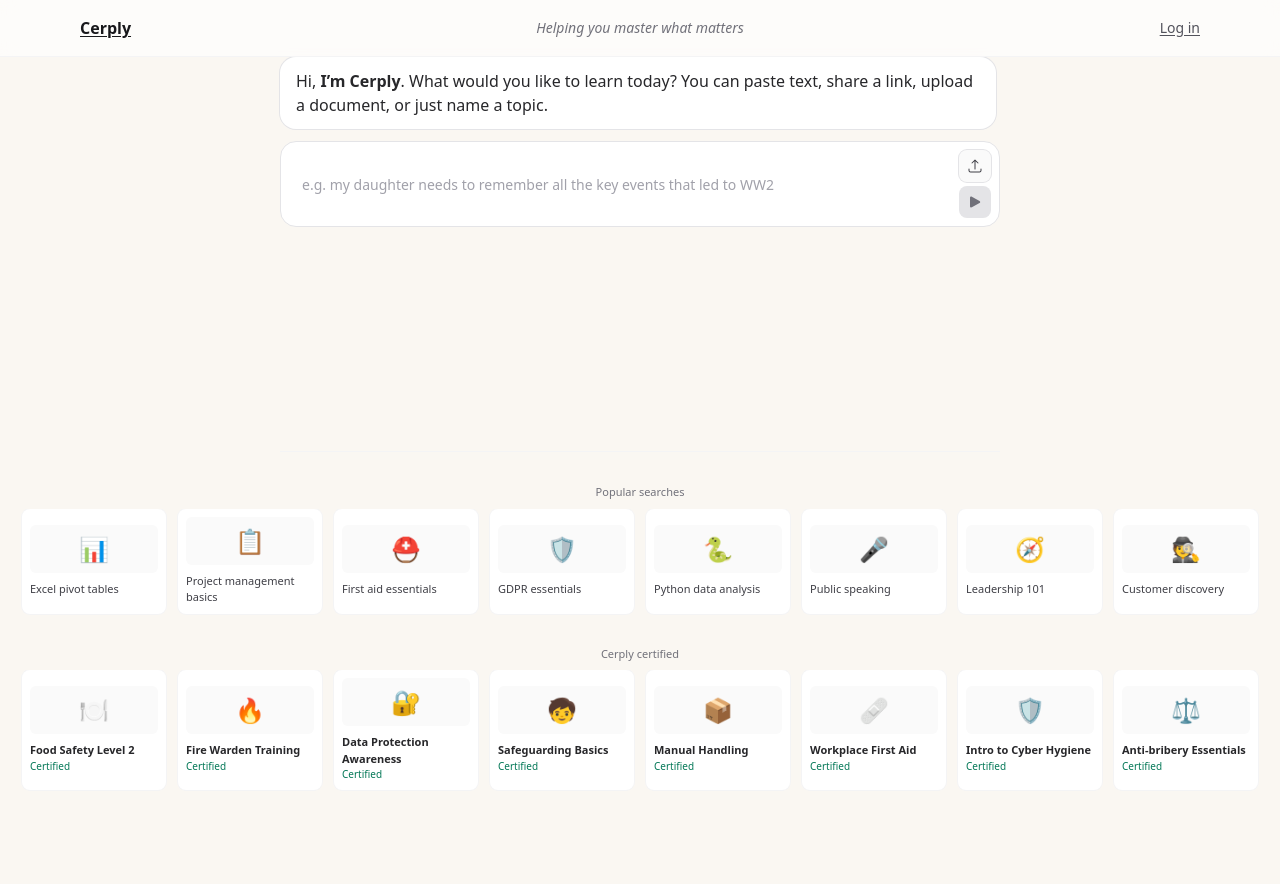
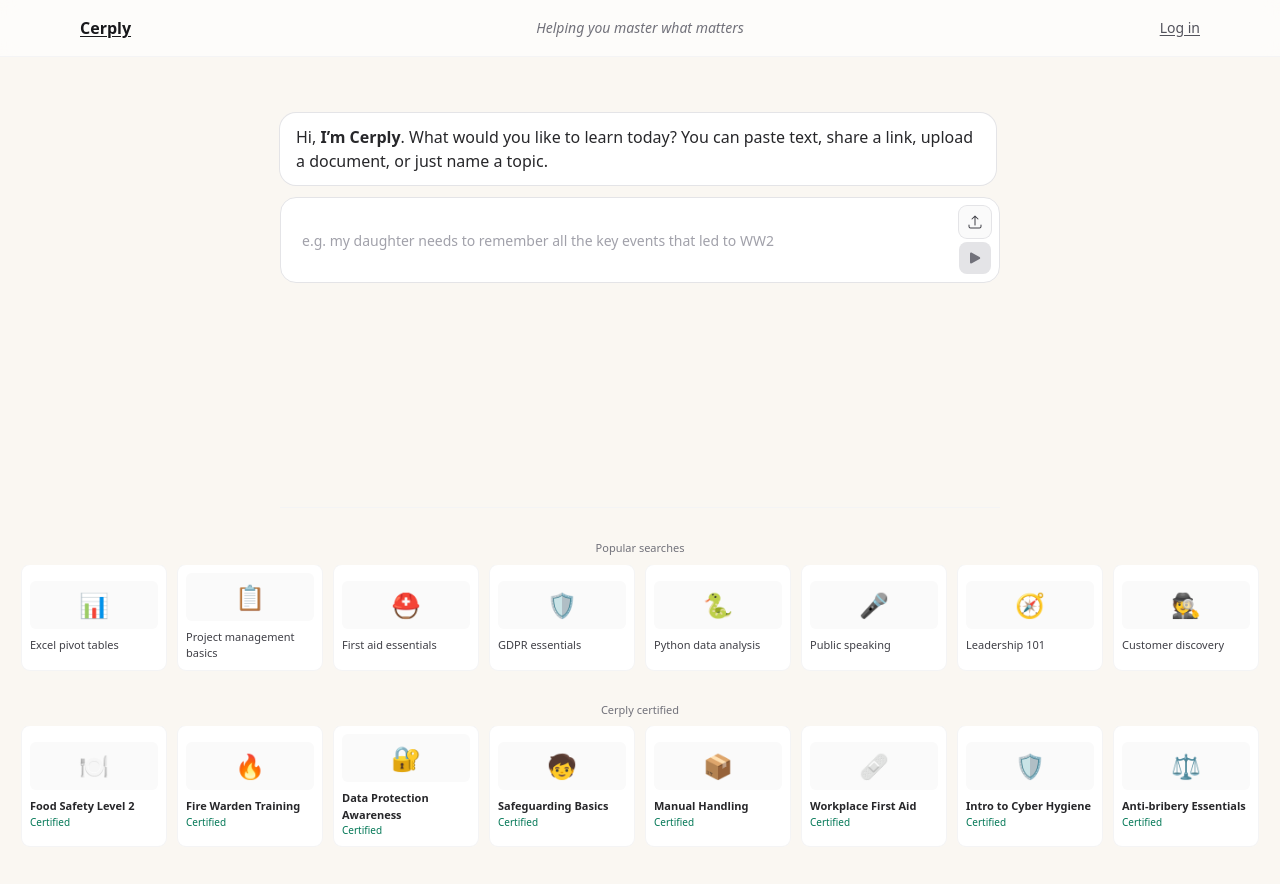
Before and after one commit to robnreb1/cerply, a Next.js app in the folder web/: page / in a window 1280 px wide. Shown: the top 884 px of the page. Before the commit the page ends 857 px from the top, so only its background shows below. Built offline with nearby package versions, Linux system fonts and the light colour scheme.

Commit message:
ui: add top padding under header; ci: robust staging smoke (uses stable alias)

```diff
--- a/web/app/page.tsx
+++ b/web/app/page.tsx
@@ -5,7 +5,7 @@
 
 export default function HomePage() {
   return (
-    <main className="min-h-screen">
+    <main className="min-h-screen pt-10 sm:pt-14">
       <div className="mx-auto max-w-3xl w-full px-4 sm:px-6">
         <IngestInteraction />
       </div>
```
Also changed, not shown: 1 other file (tests, documents, lock files or other folders).
